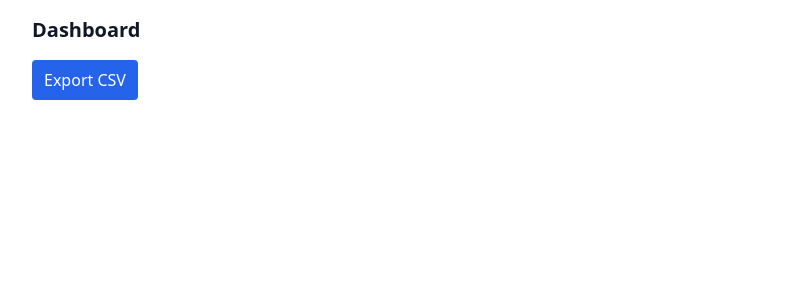
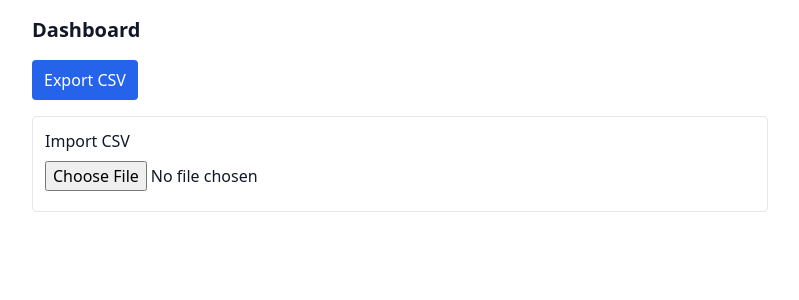
Before and after one commit to phongtv-1971/expense_tracker, a Next.js app in the folder web/: page /dashboard in a window 1280 px wide. Shown: the top 300 px of the page, without its empty margins (240-1039 px from the left). Built offline with nearby package versions, Linux system fonts and the light colour scheme.

Commit message:
feat(web): add CSV import dialog with deduplication and integrate into dashboard (Phase 7)

```diff
--- a/web/src/app/dashboard/page.tsx
+++ b/web/src/app/dashboard/page.tsx
@@ -3,6 +3,7 @@ import { useEffect, useState } from 'react'
 import { useTransactions } from '../../hooks/useTransactions'
 import { groupByMonth, sum } from '../../lib/date'
 import { exportTransactionsCSV } from '../../lib/csv'
+import ImportDialog from '../../components/ImportDialog'
 
 export default function DashboardPage() {
   const { transactions } = useTransactions()
@@ -18,6 +19,9 @@ export default function DashboardPage() {
       <div className="mb-4">
         <button onClick={() => exportTransactionsCSV(transactions)} className="px-3 py-2 bg-blue-600 text-white rounded">Export CSV</button>
       </div>
+      <div className="mb-4">
+        <ImportDialog />
+      </div>
       <div className="space-y-3">
         {Object.keys(groups)
           .sort()
--- /dev/null
+++ b/web/src/components/ImportDialog.tsx
@@ -0,0 +1,58 @@
+"use client"
+import Papa from 'papaparse'
+import { useState } from 'react'
+import { Transaction } from '../types'
+import { useTransactions } from '../hooks/useTransactions'
+
+function dedupe(existing: Transaction[], incoming: Transaction[]) {
+  const existingSet = new Set(existing.map((e) => `${e.date}|${e.amount}|${(e.notes||'').trim().toLowerCase()}`))
+  const toAdd: Transaction[] = []
+  const skipped: Transaction[] = []
+  incoming.forEach((t) => {
+    const key = `${t.date}|${t.amount}|${(t.notes||'').trim().toLowerCase()}`
+    if (existingSet.has(key)) skipped.push(t)
+    else toAdd.push(t)
+  })
+  return { toAdd, skipped }
+}
+
+export default function ImportDialog() {
+  const { transactions, addTransaction } = useTransactions()
+  const [preview, setPreview] = useState<Transaction[] | null>(null)
+  const [report, setReport] = useState<{ added: number; skipped: number } | null>(null)
+
+  function handleFile(f: File | null) {
+    if (!f) return
+    Papa.parse(f, {
+      header: true,
+      skipEmptyLines: true,
+      complete: (results) => {
+        const rows = results.data as any[]
+        const incoming: Transaction[] = rows.map((r) => ({ id: r.id || '', date: r.date, amount: Number(r.amount), type: r.type, category: r.category, notes: r.notes }))
+        setPreview(incoming)
+      }
+    })
+  }
+
+  function handleImport() {
+    if (!preview) return
+    const { toAdd, skipped } = dedupe(transactions, preview)
+    toAdd.forEach((t) => addTransaction({ date: t.date, amount: t.amount, type: t.type as any, category: t.category, notes: t.notes }))
+    setReport({ added: toAdd.length, skipped: skipped.length })
+    setPreview(null)
+  }
+
+  return (
+    <div className="p-3 border rounded">
+      <h3 className="font-medium mb-2">Import CSV</h3>
+      <input type="file" accept="text/csv" onChange={(e) => handleFile(e.target.files?.[0] || null)} className="mb-2" />
+      {preview && (
+        <div className="mb-2">
+          <div className="text-sm">Preview: {preview.length} rows</div>
+          <button onClick={handleImport} className="px-3 py-2 bg-green-600 text-white rounded mt-2">Import</button>
+        </div>
+      )}
+      {report && <div className="text-sm">Imported: {report.added}, Skipped (duplicates): {report.skipped}</div>}
+    </div>
+  )
+}
```
